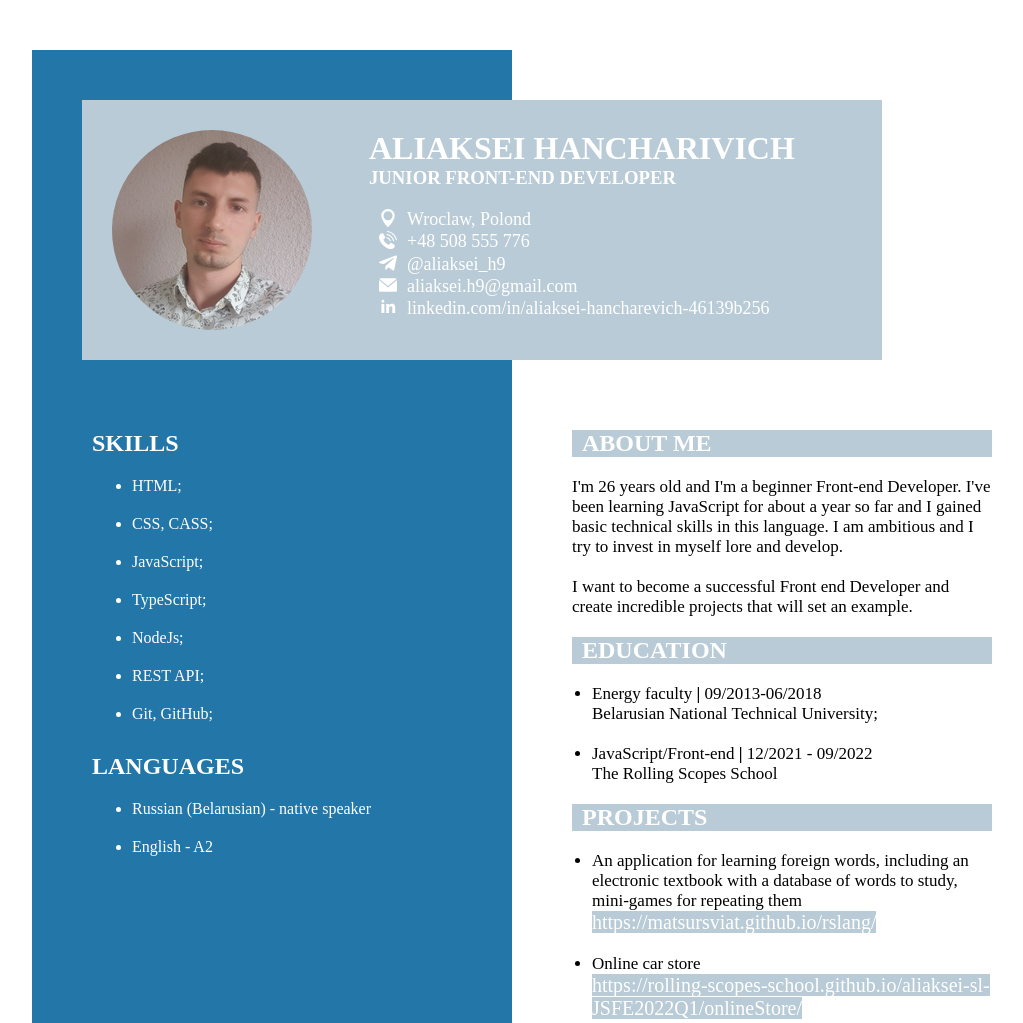
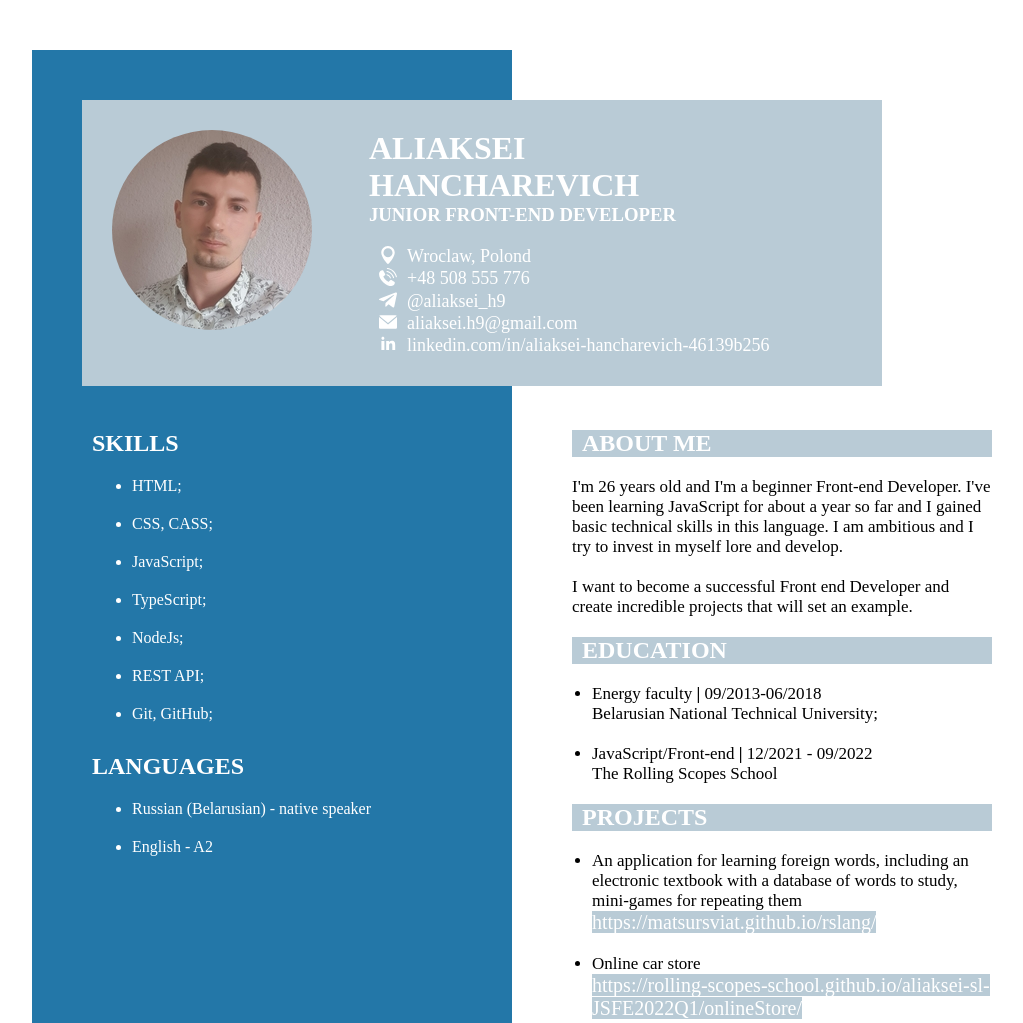
Before and after one commit to ALIAKSEI-sl/cv, a plain HTML site: page index.html in a window 1280 px wide. Shown: the top 1023 px of the page, without its empty margins (128-1151 px from the left). Drawn offline with Linux system fonts and the light colour scheme.

Commit message:
fix: correction of the surname

```diff
--- a/index.html
+++ b/index.html
@@ -13,7 +13,7 @@
             <div class="photo"></div>
 
             <div class="title">
-                <h1 class="title-items">ALIAKSEI HANCHARIVICH</h1>
+                <h1 class="title-items">ALIAKSEI HANCHAREVICH</h1>
                 <h3 class="title-items">JUNIOR FRONT-END DEVELOPER</h3>
                 <ul class="block-contacts">
                     <li class="contacts">
```
